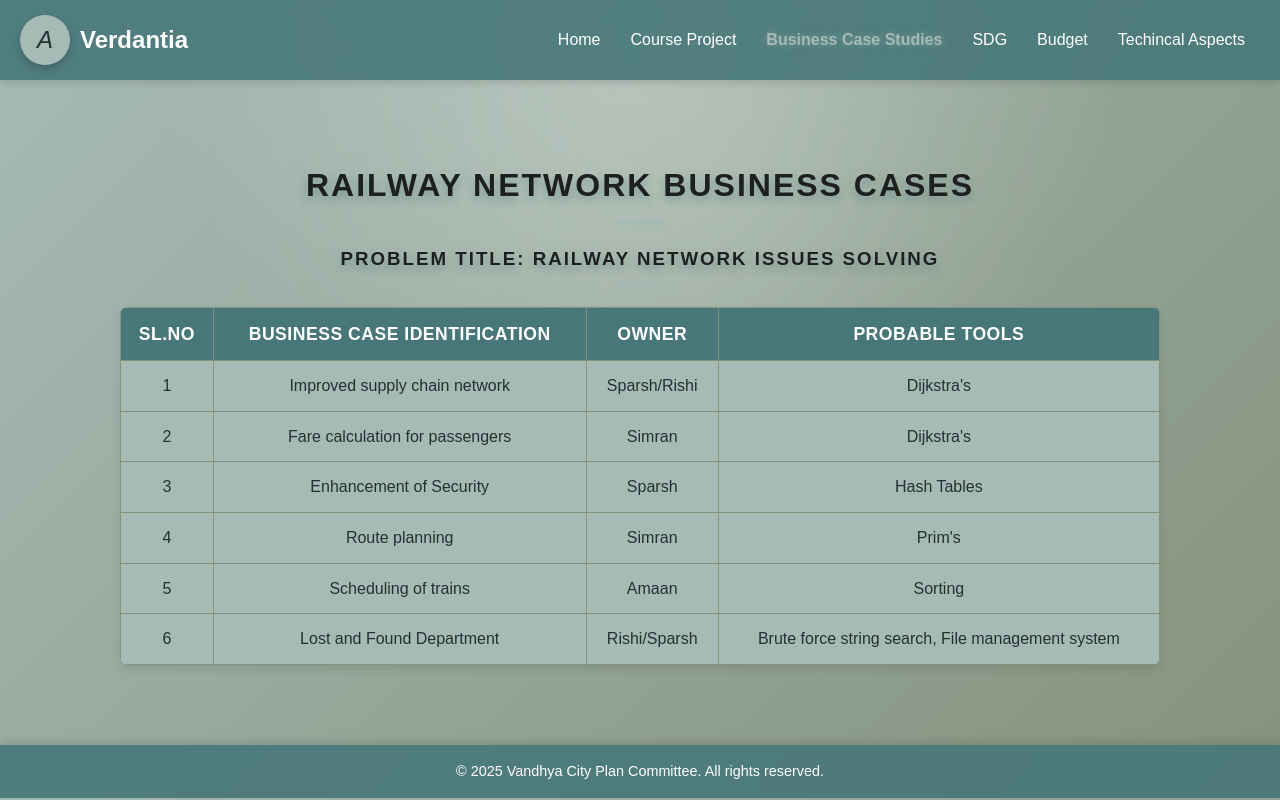
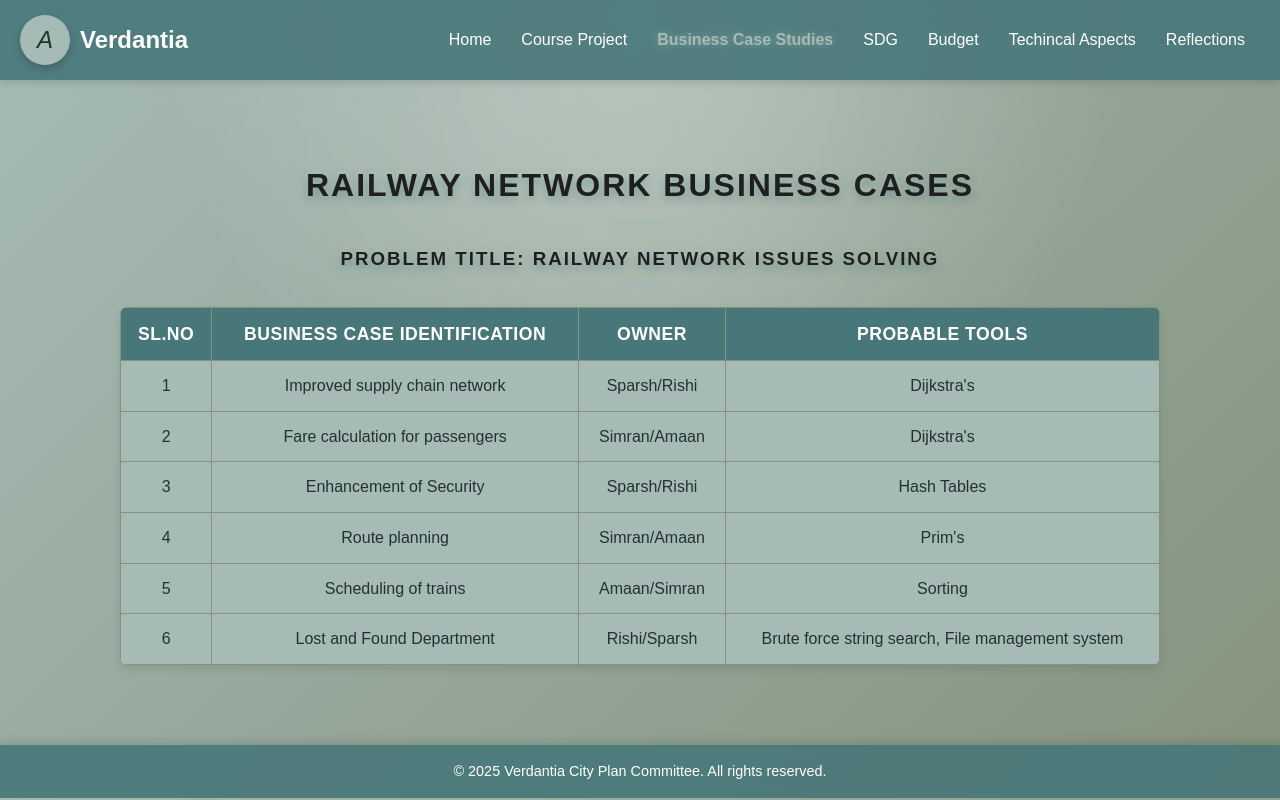
Before and after one commit to AMAANALI70/verdantiacity, a plain HTML site: page Business.html in a window 1280 px wide. Drawn offline with Linux system fonts and the light colour scheme.

Commit message:
Update Business.html

```diff
--- a/Business.html
+++ b/Business.html
@@ -24,6 +24,7 @@
                 <li><a href="sdg.html">SDG</a></li>
                 <li><a href="budget.html">Budget</a></li>
                 <li><a href="technical.html">Techincal Aspects</a></li>
+                <li><a href="reflections.html">Reflections</a></li>
             </ul>
         </div>
     </header>
@@ -51,25 +52,25 @@
                 <tr>
                     <td>2</td>
                     <td>Fare calculation for passengers</td>
-                    <td>Simran</td>
+                    <td>Simran/Amaan</td>
                     <td>Dijkstra's</td>
                 </tr>
                 <tr>
                     <td>3</td>
                     <td>Enhancement of Security</td>
-                    <td>Sparsh</td>
+                    <td>Sparsh/Rishi</td>
                     <td>Hash Tables</td>
                 </tr>
                 <tr>
                     <td>4</td>
                     <td>Route planning</td>
-                    <td>Simran</td>
+                    <td>Simran/Amaan</td>
                     <td>Prim's</td>
                 </tr>
                 <tr>
                     <td>5</td>
                     <td>Scheduling of trains</td>
-                    <td>Amaan</td>
+                    <td>Amaan/Simran</td>
                     <td>Sorting</td>
                 </tr>
                 <tr>
@@ -84,7 +85,7 @@
 
     <!-- Footer -->
     <footer>
-        © 2025 Vandhya City Plan Committee. All rights reserved.
+        © 2025 Verdantia City Plan Committee. All rights reserved.
     </footer>
 </body>
 </html>
```
